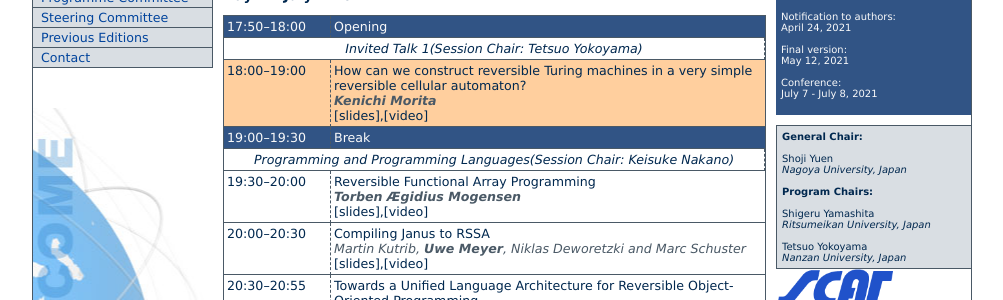
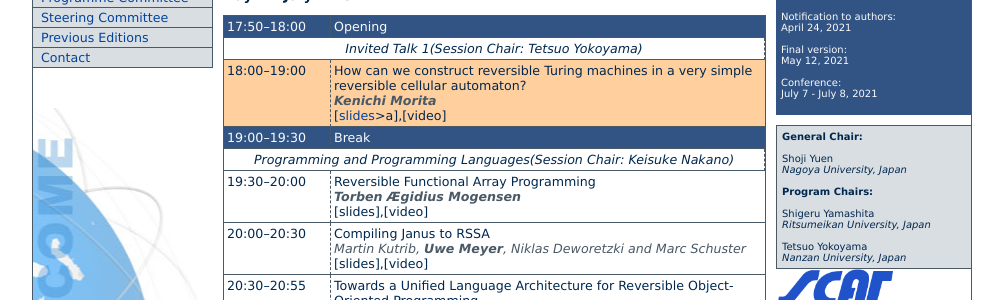
Before and after one commit to reversible-computation-2021/reversible-computation-2021.github.io, a Jekyll site: the page built from program/index.html, in a window 1280 px wide. Shown: the part 336-636 px from the top of the page, without its empty margins (139-1142 px from the left). Built offline with Jekyll 4.4.1, drawn with Linux system fonts in a browser that asks for light colours; part of the change alters nothing that is shown.

```diff
--- a/program/index.html
+++ b/program/index.html
@@ -38,7 +38,7 @@ title: Programme (Tentative)
 
 			<div class="authors"><b>Kenichi Morita</b></div>
 
-			<div>[slides],[video]</div>
+			<div>[<a href="https://nuss.nagoya-u.ac.jp/s/cR3HZKBaEooCFcq" target="_blank">slides</a>>a],[video]</div>
 </td></tr>
 <tr class="special"><td>19:00&ndash;19:30</td>
 <td><div class="paper">Break</div></td></tr>
```
